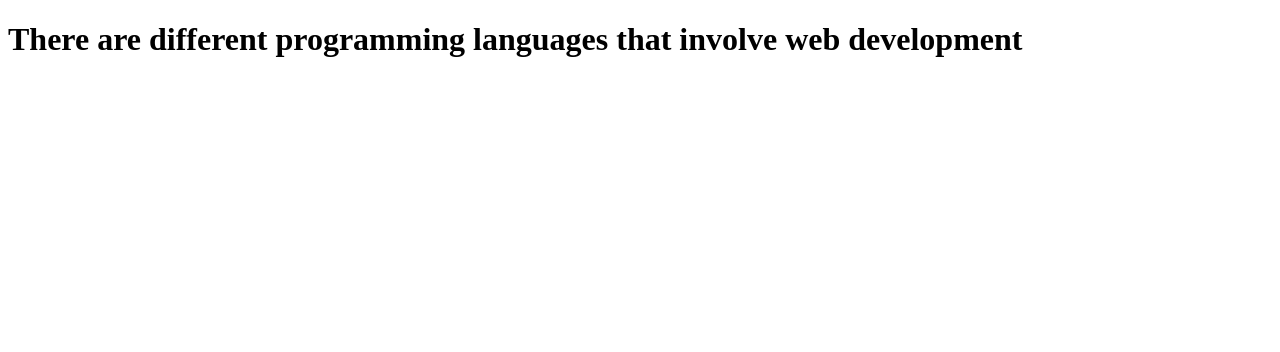
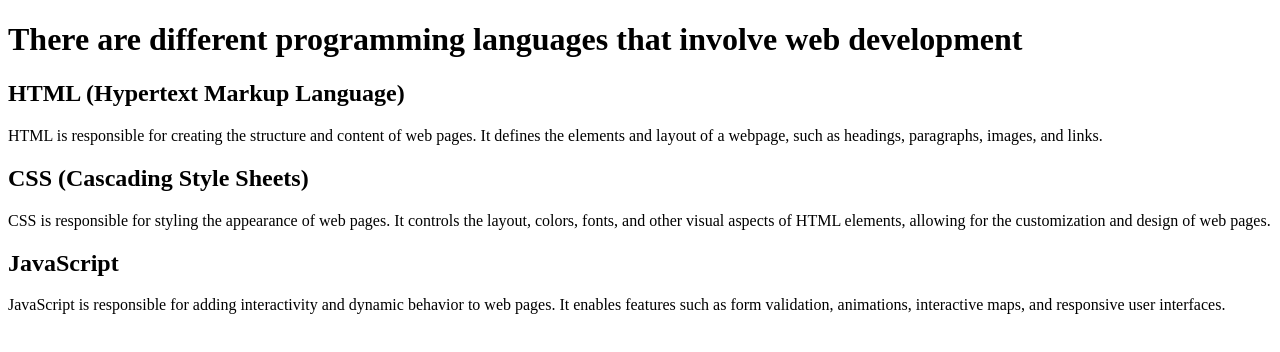
Before and after one commit to zenlee-george/Wednesday, a plain HTML site: page index.html in a window 1280 px wide. Drawn offline with Linux system fonts and the light colour scheme.

Commit message:
added sub headings

```diff
--- a/index.html
+++ b/index.html
@@ -10,6 +10,22 @@
     <h1>There are different programming languages that involve web development</h1>
   </header>
 
+  <main>
+    <section>
+        <h2>HTML (Hypertext Markup Language)</h2>
+        <p>HTML is responsible for creating the structure and content of web pages. It defines the elements and layout of a webpage, such as headings, paragraphs, images, and links.</p>
+    </section>
+
+    <section>
+        <h2>CSS (Cascading Style Sheets)</h2>
+        <p>CSS is responsible for styling the appearance of web pages. It controls the layout, colors, fonts, and other visual aspects of HTML elements, allowing for the customization and design of web pages.</p>
+    </section>
+
+    <section>
+        <h2>JavaScript</h2>
+        <p>JavaScript is responsible for adding interactivity and dynamic behavior to web pages. It enables features such as form validation, animations, interactive maps, and responsive user interfaces.</p>
+    </section>
+    </main>
 
 </body>
 </html>
```
